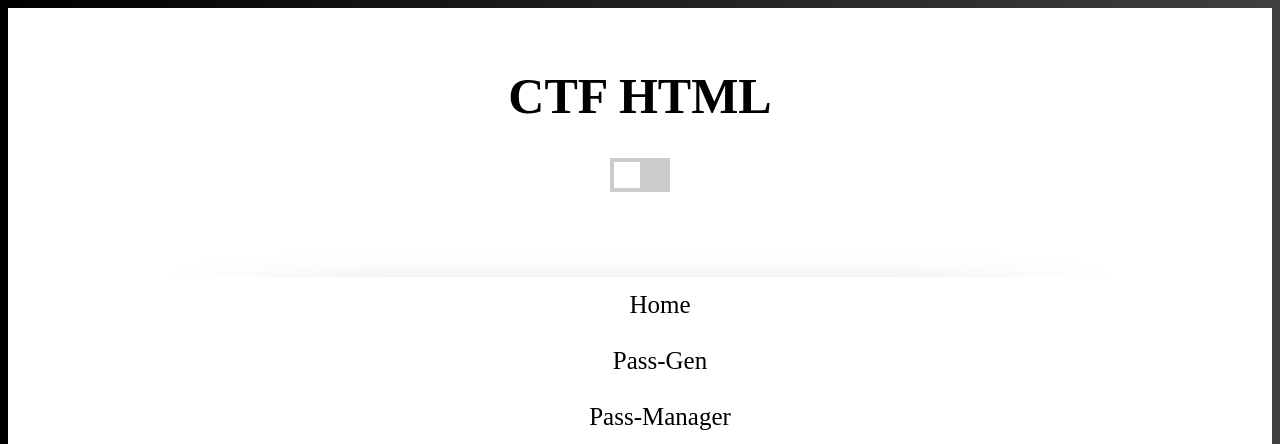
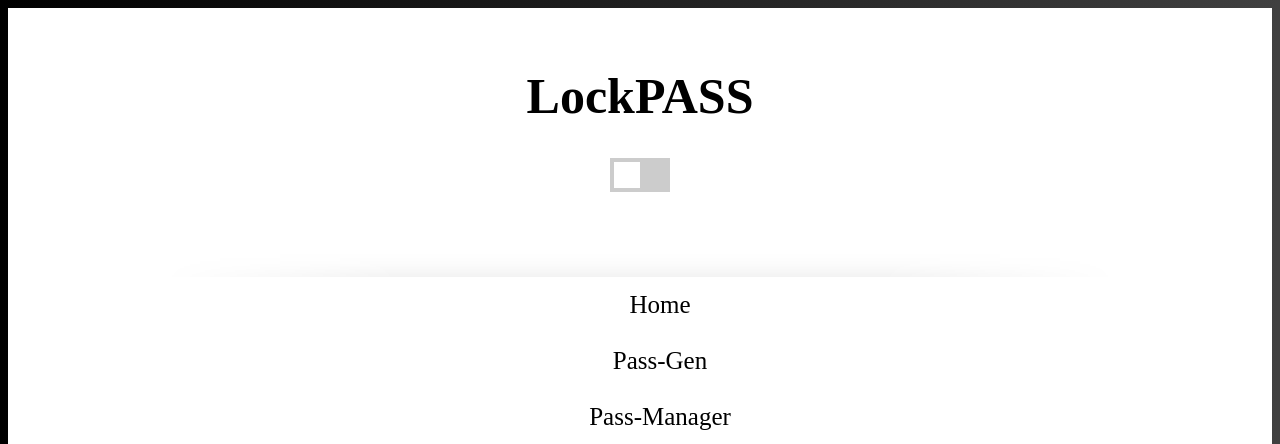
Before and after one commit to BitR13x/LockPASS, a Flask app: page / in a window 1280 px wide. Shown: the top 444 px of the page. Run offline with Flask 2, Linux system fonts and the light colour scheme.

Commit message:
rename site

```diff
--- a/templates/index.html
+++ b/templates/index.html
@@ -7,11 +7,11 @@
     <meta name="viewport" content="width=device-width, initial-scale=1" />
     <meta name="theme-color" content="#000000" />
     <script type="text/javascript" src="/static/javascript.js"></script>
-    <title>CTF WEBSITE</title>
+    <title>LockPASS</title>
   </head>
   <body>
     <div id="root" class="thm">
-      <h1>CTF HTML</h1>
+      <h1>LockPASS</h1>
     </div>
 
 
--- a/templates/password.html
+++ b/templates/password.html
@@ -7,7 +7,7 @@
     <meta name="viewport" content="width=device-width, initial-scale=1" />
     <meta name="theme-color" content="#000000" />
     <script type="text/javascript" src="/static/javascript.js"></script>
-    <title>CTF WEBSITE</title>
+    <title>LockPASS</title>
   </head>
   <body>
     <nav>
@@ -44,9 +44,6 @@
       </form>
     </div>
 
-
-
-
     <p class="center">{{ save }}</p>
 
   </body>
```
